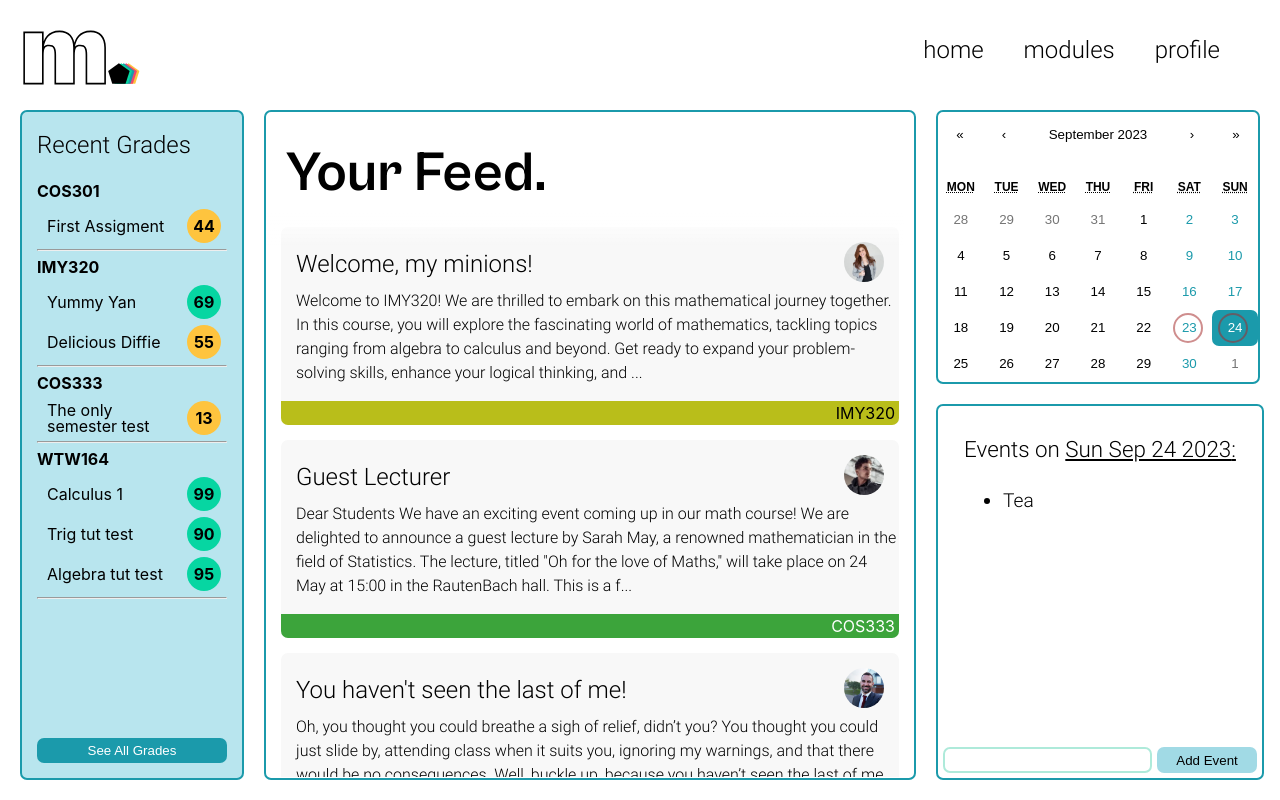
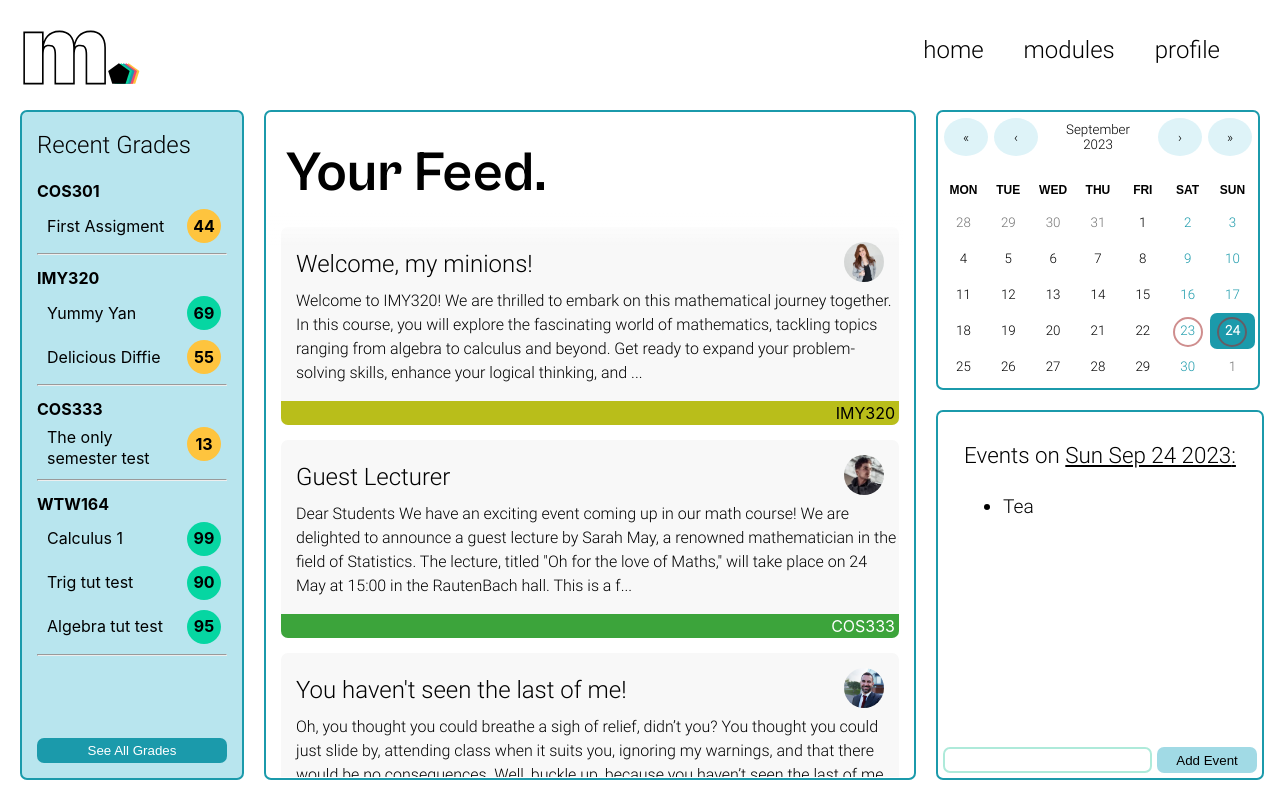
Before and after one commit to TashUni/IMY320_TheMarellousFivers, a React (Create React App) app in the folder web-project/: page / in a window 1280 px wide. Built offline with nearby package versions, Linux system fonts and the light colour scheme.

Commit message:
fixed calender styling

```diff
--- a/web-project/src/App.js
+++ b/web-project/src/App.js
@@ -57,6 +57,8 @@ function App() {
         setInputValue("");
         setEvents((prevEvents) => [...prevEvents, newEvent]);
         setSelectedEvents((prevEvents) => [...prevEvents, newEvent]);
+
+        console.log(events.length);
     }
 
     const [events, setEvents] = useState([
--- a/web-project/src/components/Calender/calender.scss
+++ b/web-project/src/components/Calender/calender.scss
@@ -9,6 +9,7 @@
   border-radius: var(--border-rad);
   font-family: Arial, Helvetica, sans-serif;
   line-height: 1.125em;
+  padding: 3px;
 }
 
 .react-calendar--doubleView {
@@ -53,6 +54,17 @@
 .react-calendar__navigation button {
   min-width: 44px;
   background: none;
+  background-color: var(--cl-very-pale);
+  margin: 3px;
+  border-radius: 100%;
+  font-family: var(--font-paragraph);
+}
+
+.react-calendar__navigation button:nth-child(3) {
+  min-width: 44px;
+  background: none;
+  margin: 3px;
+  border-radius: 2px;
 }
 
 .react-calendar__navigation button:disabled {
@@ -61,7 +73,7 @@
 
 .react-calendar__navigation button:enabled:hover,
 .react-calendar__navigation button:enabled:focus {
-  background-color: #e6e6e6;
+  background-color: var(--cl-green);
 }
 
 .react-calendar__month-view__weekdays {
@@ -71,8 +83,13 @@
   font-size: 0.75em;
 }
 
+.react-calendar__month-view__weekdays__weekday abbr {
+  text-decoration: none;
+}
+
 .react-calendar__month-view__weekdays__weekday {
   padding: 0.5em;
+  border: none;
 }
 
 .react-calendar__month-view__weekNumbers .react-calendar__tile {
@@ -103,6 +120,7 @@
   background: none;
   text-align: center;
   line-height: 16px;
+  font-family: var(--font-paragraph);
 }
 
 .react-calendar__tile:disabled {
@@ -116,6 +134,8 @@
 
 .react-calendar__tile--now {
   background: var(--cl-green);
+  color: black;
+  font-weight: bold;
 }
 
 .react-calendar__tile--now:enabled:hover,
--- a/web-project/src/components/Calender/calenderStyles.module.scss
+++ b/web-project/src/components/Calender/calenderStyles.module.scss
@@ -2,13 +2,18 @@
   border: 2px solid rgba(165, 42, 42, 0.53);
   z-index: 3;
   border-radius: 100%;
-  width: 30px;
-  height: 30px;
+  width:100%;
+  max-width: 30px;
+  aspect-ratio: 1/1;
   position: absolute;
-  right: 3px;
-  bottom: -7px;
+  display: flex;
+  justify-content: center;
+  align-items: center;
+  top: -22px;
 }
 
 .eventDotContainer {
   position: relative;
+  display: flex;
+  justify-content: center;
 }
--- a/web-project/src/components/Grades/Grades.js
+++ b/web-project/src/components/Grades/Grades.js
@@ -31,7 +31,7 @@ function Grades(props) {
 
                             </div>
 
-                            <hr/>
+                            <hr className={s.hr}/>
 
                             </React.Fragment>
                         )
--- a/web-project/src/components/Grades/grades.module.scss
+++ b/web-project/src/components/Grades/grades.module.scss
@@ -22,8 +22,12 @@
 .Grade {
   display: grid;
   grid-template-columns: 2fr 30px;
-  height: 30px;
   margin: 10px;
+  line-height: 1.3;
+}
+
+.hr {
+  margin-bottom: 15px;
 }
 
 .GradePara {
```
